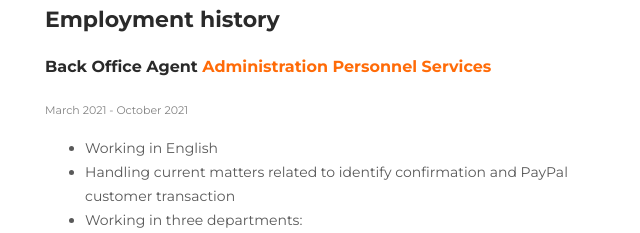
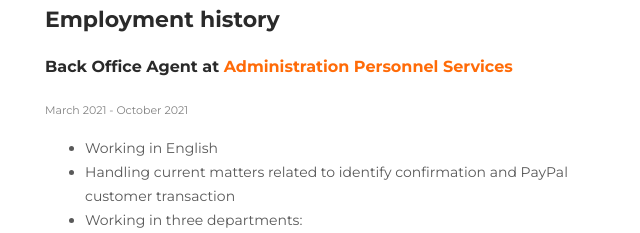
Before and after one commit to rAveen13/rAveen13.github.io, a plain HTML site: page index.html in a window 1280 px wide. Shown: the part 553-786 px from the top of the page, 453-1093 px from the left. Drawn offline with Linux system fonts and the light colour scheme.

Commit message:
Update index.html

```diff
--- a/index.html
+++ b/index.html
@@ -94,7 +94,7 @@
           </h2>
 
           <h3 class="jobs-occupation">
-            Back Office Agent
+            Back Office Agent at
             <span class="accent">Administration Personnel Services</span>
           </h3>
 
```
